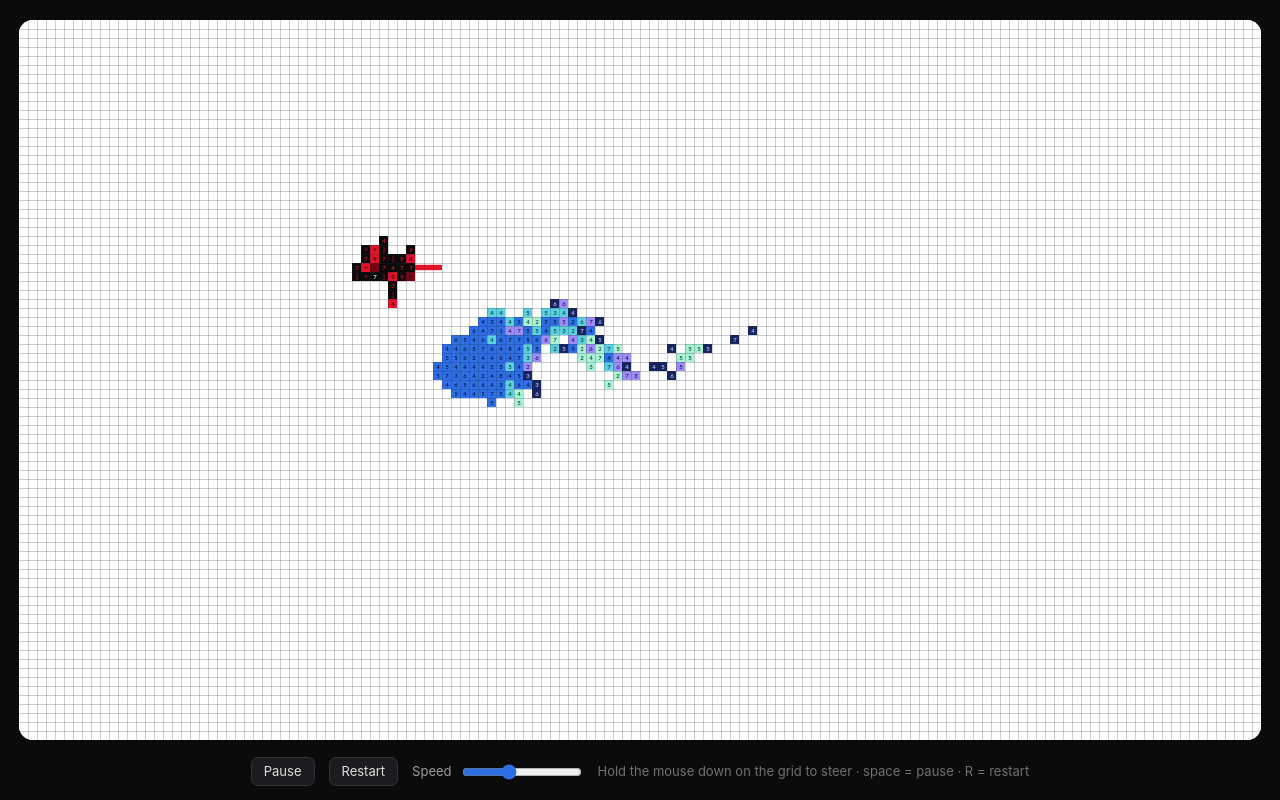
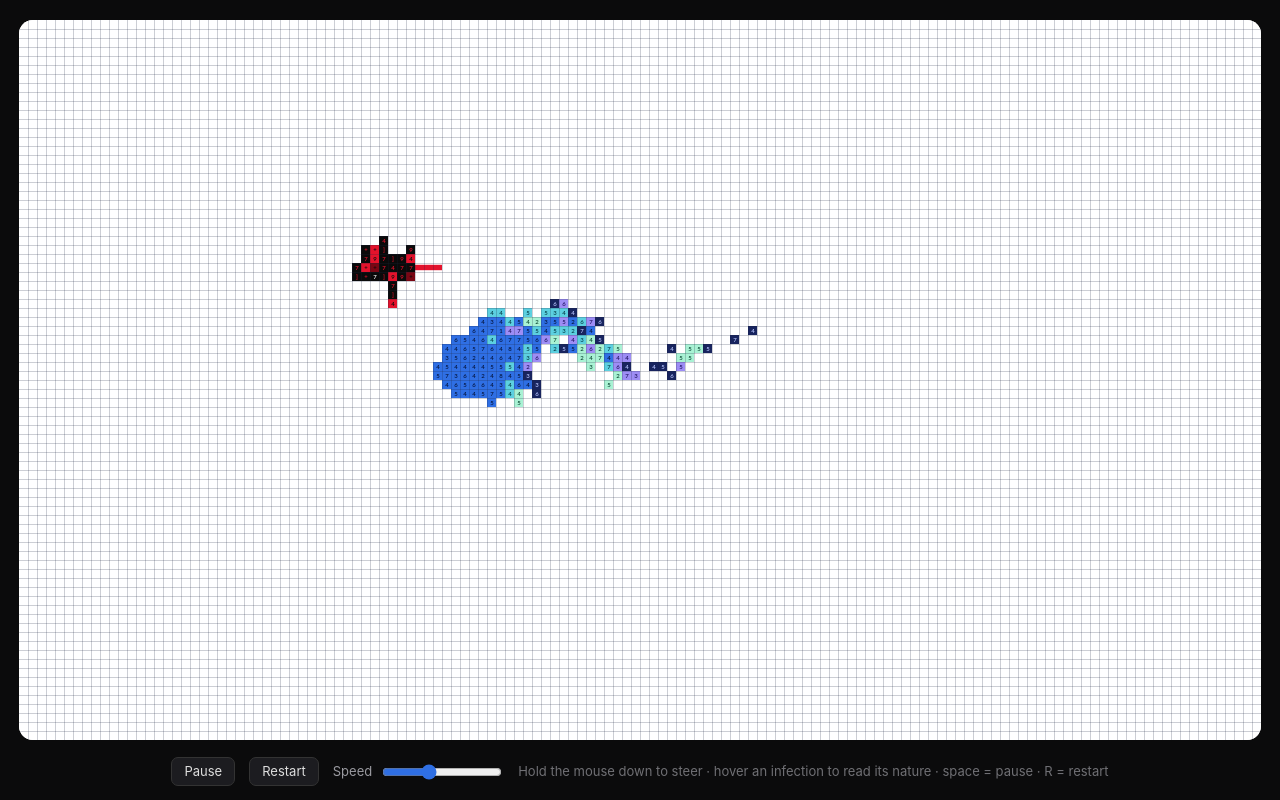
Before and after one commit to kassem-kanjo/number-snake, a plain HTML site: page index.html in a window 1280 px wide. Drawn offline with Linux system fonts and the light colour scheme.

Commit message:
Mention the hover inspector in the hint line
Co-Authored-By: Claude Opus 5.5 <noreply@anthropic.com>

```diff
--- a/index.html
+++ b/index.html
@@ -35,7 +35,7 @@
   <button id="pause">Pause</button>
   <button id="restart">Restart</button>
   <label>Speed <input id="speed" type="range" min="4" max="140" value="55"></label>
-  <span class="hint">Hold the mouse down on the grid to steer · space = pause · R = restart</span>
+  <span class="hint">Hold the mouse down to steer · hover an infection to read its nature · space = pause · R = restart</span>
 </div>
 <script>
 (() => {
```
